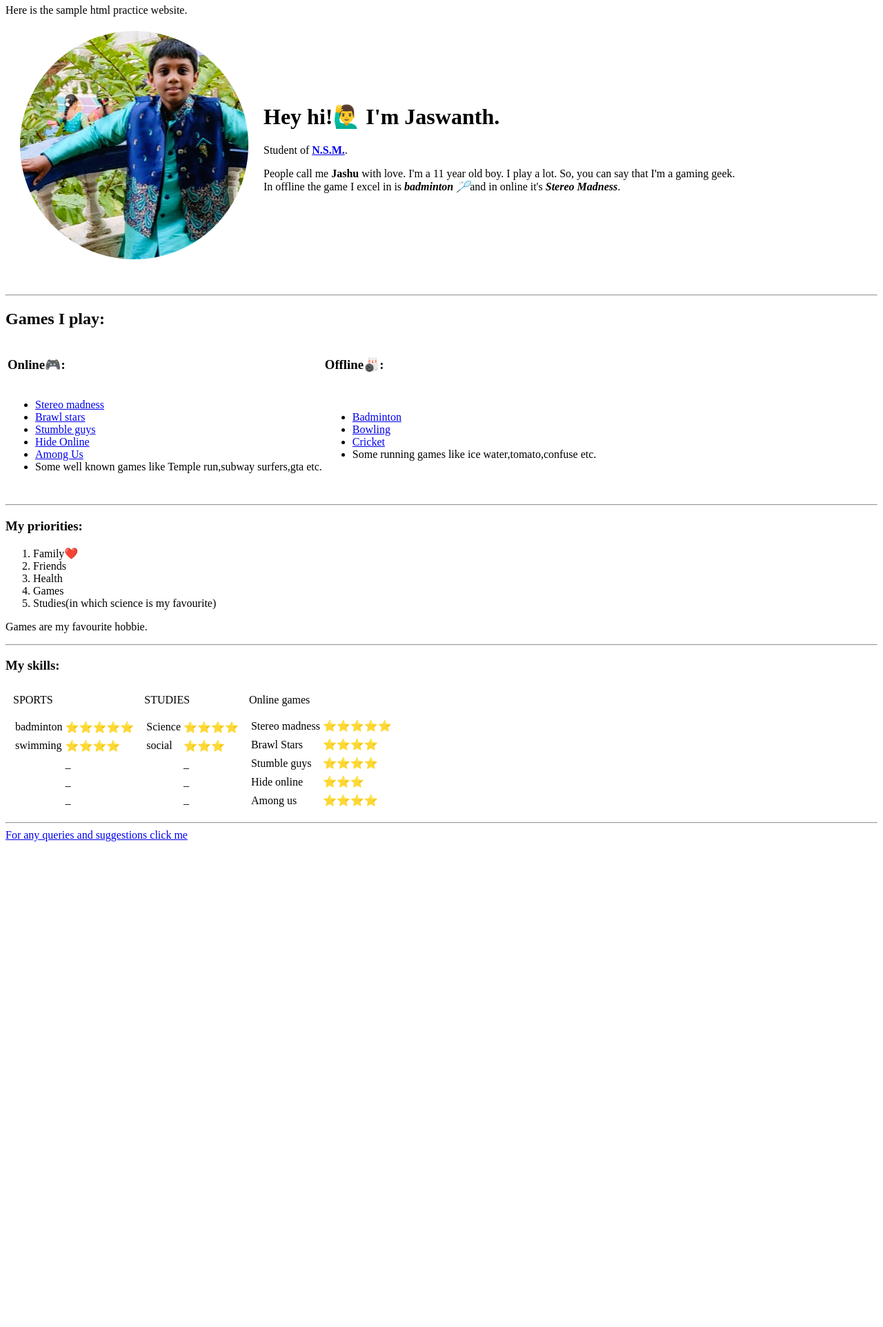
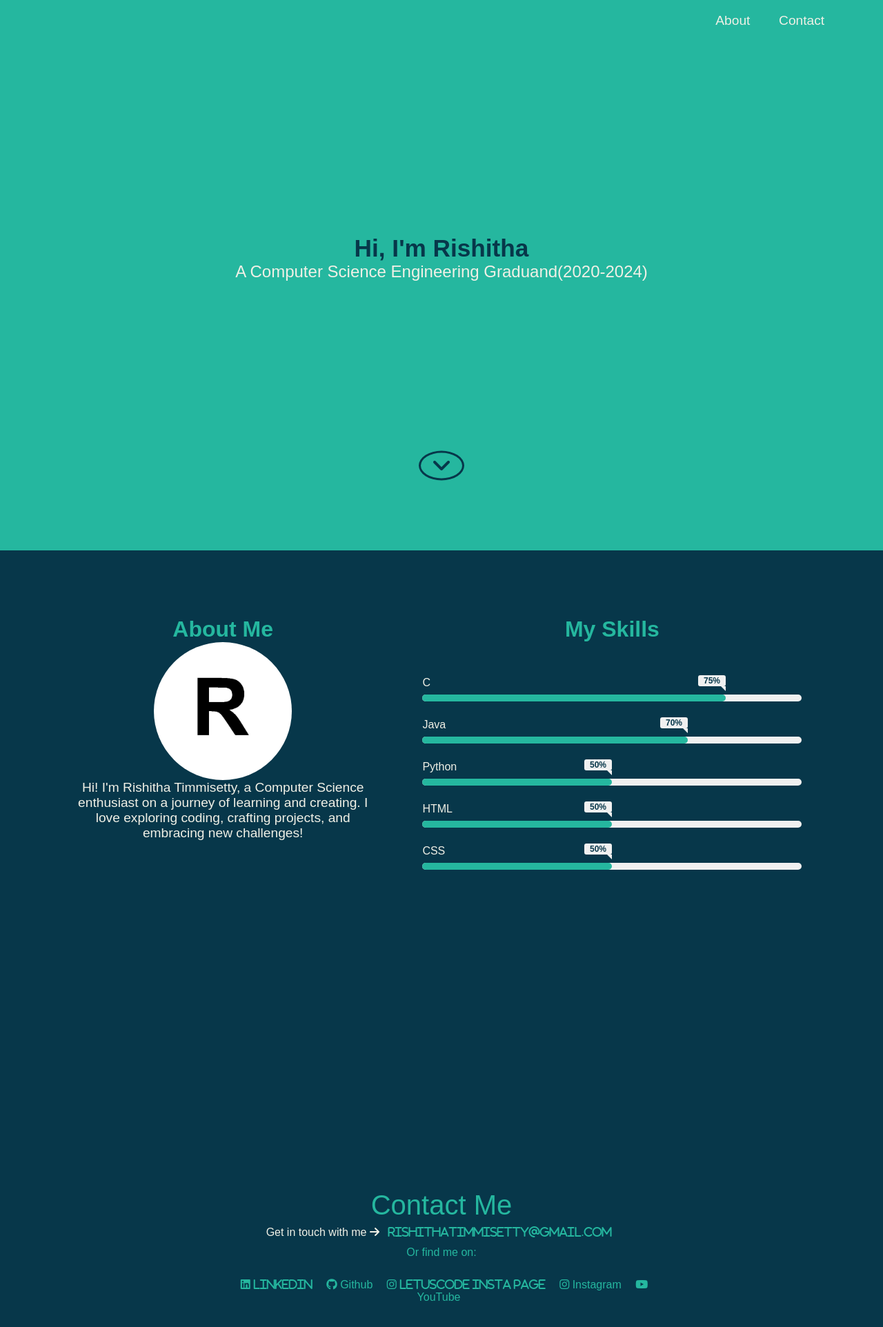
Before and after one commit to Rishitha-timmisetty/Web_Development, a plain HTML site: page index.html in a window 1280 px wide. Shown: the part 2-1926 px from the top of the page at 69% size. Before the commit the page ends 1230 px from the top, so only its background shows below. Drawn offline with nearby package versions, Linux system fonts and the light colour scheme.

Commit message:
HTML and CSS

```diff
--- a/index.html
+++ b/index.html
@@ -1,101 +1,122 @@
-<!DOCTYPE html>
-<html lang="en" dir="ltr">
+<html lang="en">
 
 <head>
-  <meta charset="utf-8">
-  <title>ℑaswanth</title>
+  <meta charset="UTF-8" />
+  <meta http-equiv="X-UA-Compatible" content="IE=edge" />
+  <meta name="viewport" content="width=device-width, initial-scale=1.0" />
+  <title>Rishitha Timmisetty</title>
+  <link rel="stylesheet" href="style.css" />
+  <link rel="icon" href="Screenshot 2023-08-20 223428.png">
+  <script src="https://kit.fontawesome.com/66aa7c98b3.js" crossorigin="anonymous"></script>
+  <script src="https://code.jquery.com/jquery-3.6.0.min.js"
+    integrity="sha256-/xUj+3OJU5yExlq6GSYGSHk7tPXikynS7ogEvDej/m4=" crossorigin="anonymous"></script>
 </head>
 
 <body>
-  Here is the sample html practice website.<br />
-  <table cellspacing="20">
-    <td><img src="images/Jashu-modified.png" alt="Jashwanth's picture"></td>
-    <td>
-      <h1>
-        Hey hi!🙋‍♂️ I'm Jaswanth.
-      </h1>
-      Student of <strong><a href="http://www.nsmpublicschoolvijayawada.org/">N.S.M.</a></strong>.
-      <p>
-        People call me <strong>Jashu</strong> with love. I'm a 11 year old boy. I play a lot. So, you can say that I'm a gaming geek.
-        <br />In offline the game I excel in is <em><strong>badminton 🏸</strong></em>and in online it's <em><strong>Stereo Madness</strong></em>.
-      </p>
-    </td>
-  </table> <br />
-  <hr />
-  <h2>Games I play:</h2>
-  <table>
-    <thead>
-      <td><h3>Online🎮:</h3></td>
-      <td><h3>Offline🎳:</h3></td>
-    </thead>
-    <tr>
-      <td>
-      <ul>
-        <li><a href="https://geometry-dash.fandom.com/wiki/Stereo_Madness">Stereo madness</a></li>
-        <li><a href="https://en.wikipedia.org/wiki/Brawl_Stars">Brawl stars</a></li>
-        <li><a href="https://store.steampowered.com/app/1677740/Stumble_Guys/">Stumble guys</a></li>
-        <li><a href="https://hideonline.fandom.com/wiki/Gameplay">Hide Online</a></li>
-        <li><a href="https://en.wikipedia.org/wiki/Among_Us">Among Us</a></li>
-        <li>Some well known games like Temple run,subway surfers,gta etc.</li>
-      </ul></td>
-      <td>
-      <ul>
-        <li><a href="https://en.wikipedia.org/wiki/Badminton"> Badminton</a></li>
-        <li><a href="https://en.wikipedia.org/wiki/Bowling"> Bowling</a></li>
-        <li> <a href="https://en.wikipedia.org/wiki/Cricket">Cricket</a></li>
-        <li> Some running games like ice water,tomato,confuse etc.</li>
-      </ul></td>
-    </tr>
-  </table>
-    <br />
+  <header class="header">
+    <nav class="navbar">
+      <div class="navbar-container container">
+        <div>
+          <h1 class="navbar-brand">Rishitha Timmisetty</h1>
+        </div>
+        <ul class="menu-items">
+          <li><a href="#about">About</a></li>
+          <!-- <li><a href="#my-works">Portfolio</a></li>shld add after uploading prjcts -->
+          <li><a href="#contact-me">Contact</a></li>
+        </ul>
+      </div>
+    </nav>
+    <div class="home-content" id="home-page">
+      <div class="name">
+        <h1>Hi, I'm Rishitha</h1>
+        <p>A Computer Science Engineering Graduand(2020-2024)</p>
+      </div>
+      <div class="angle-down-icon">
+        <a href="#about"><i class="fas fa-angle-down"></i></a>
+      </div>
+    </div>
+  </header>
+  <section class="about-me" id="about">
+    <div class="container">
+      <div class="about-content">
+        <div class="left-content">
+          <div>
+            <h1 class="about-heading">About Me</h1>
+          </div>
+          <img src="Screenshot 2023-08-20 223428.png" alt="image" />
+          <p>
+            Hi! I'm Rishitha Timmisetty, a Computer Science enthusiast on a journey of learning and creating.
+             I love exploring coding, crafting projects, and embracing new challenges!
+          </p>
+          <div class="work-arrow">
+            <!-- <p>
+              <a href="#my-works">Check out my work <i class="fas fa-arrow-down"></i></a> need to update
+            </p> -->
+          </div>
+        </div>
+        <div class="skills">
+          <div class="right-content">
+            <div>
+              <h1 class="skills-heading">My Skills</h1>
+            </div>
+            <div class="skills-bar">
+              <div class="bar">
+                <div class="info">
+                  <span>C</span>
+                </div>
+                <div class="progress-line"><span class="C"></span></div>
+                <div class="bar">
+                  <div class="info">
+                    <span>Java</span>
+                  </div>
+                  <div class="progress-line"><span class="Java"></span></div>
+                  <div class="bar">
+                    <div class="info">
+                      <span>Python</span>
+                    </div>
+                    <div class="progress-line"><span class="Python"></span></div>
+                    <div class="bar">
+                      <div class="info">
+                        <span>HTML</span>
+                      </div>
+                      <div class="progress-line"><span class="HTML"></span></div>
+                      <div class="bar">
+                        <div class="info">
+                          <span>CSS</span>
+                        </div>
+                        <div class="progress-line"><span class="CSS"></span></div>
+                      </div>
+                    </div>
+                  </div>
+                </div>
+              </div>
+            </div>
+            <div class="work-arrow-2">
+        <!-- -------------------------------------------------- -->
+            <!-- More -->
+          </p>
+        </div>
+      </div>
+    </div>
+  </section>
+  <div class="contact" id="contact-me">
+    <div class="container">
+      <div class="contact-content">
+        <h2>Contact Me</h2>
+        <p class="mail">
+          Get in touch with me <i class="fas fa-arrow-right"></i> <a href="mailto:rishitha.timmi@gmail.com" target="blank"><i class="fab fa-gmail">rishithatimmisetty@gmail.com</i></a>
+        </p>
+        <p class="links">Or find me on:</p>
+        <a href="https://www.linkedin.com/in/rishitha-timmisetty-404a3719b/" target="blank"><i class="fab fa-linkedin">
+            Linkedin</i></a>
+        <a href="https://github.com/Rishitha-timmisetty" target="blank"><i class="fab fa-github"></i> Github</a>
+        <a href="https://www.instagram.com/letuscode_2gether/" target="blank"><i class="fab fa-instagram"> letuscode insta page</i></a>
+        <a href="https://www.instagram.com/rishitha_timmisetty/" target="blank"><i class="fab fa-instagram"></i> Instagram</a>
+        <a href="https://www.youtube.com/@rishithat4736" target="blank"><i class="fab fa-youtube"></i>YouTube</a>
+      </div>
+    </div>
 
-<hr />
-<h3>My priorities:</h3>
-<ol>
-  <li>Family❤️</li>
-  <li>Friends</li>
-  <li>Health</li>
-  <li>Games</li>
-  <li>Studies(in which science is my favourite)</li>
-</ol>
-<p>Games are my favourite hobbie.</p>
-<hr />
-<h3>My skills:</h3>
-<table cellspacing="10">
-  <thead>
-    <tr>
-      <td>SPORTS</td>
-      <td>STUDIES</td>
-      <td>Online games</td>
-    </tr>
-  </thead>
-  <tbody>
-   <tr>
-     <td><table>
-      <td><tr><td>badminton</td><td>⭐⭐⭐⭐⭐</td></tr></td>
-      <td><tr><td>swimming</td><td>⭐⭐⭐⭐</td></tr></td>
-      <td><tr><td></td><td>_</td></tr></td>
-      <td><tr><td></td><td>_</td></tr></td>
-      <td><tr><td></td><td>_</td></tr></td>
-       </table></td>
-<td><table>
-      <td><tr><td>Science</td><td>⭐⭐⭐⭐</td></tr></td>
-      <td><tr><td>social</td><td>⭐⭐⭐</td></tr></td>
-      <td><tr><td></td><td>_</td></tr></td>
-      <td><tr><td></td><td>_</td></tr></td>
-      <td><tr><td></td><td>_</td></tr></td>
-    </table></td>
-    <td><table>
-          <td><tr><td>Stereo madness</td><td>⭐⭐⭐⭐⭐</td></tr></td>
-          <td><tr><td>Brawl Stars</td><td>⭐⭐⭐⭐</td></tr></td>
-          <td><tr><td>Stumble guys</td><td>⭐⭐⭐⭐</td></tr></td>
-          <td><tr><td>Hide online</td><td>⭐⭐⭐</td></tr></td>
-          <td><tr><td>Among us</td><td>⭐⭐⭐⭐</td></tr></td>
-        </table></td>
-   </tr>
-  </tbody>
-</table>
-<hr />
-<stong><a href="my contact.html">For any queries and suggestions click me</a></stong>
+  </div>
 </body>
+
 </html>
--- /dev/null
+++ b/style.css
@@ -0,0 +1,507 @@
+* {
+  margin: 0;
+  padding: 0;
+  box-sizing: border-box;
+}
+
+body {
+  font-family: "Poppins", sans-serif;
+}
+
+header {
+  background-color: #25b79f;
+  height: 100vh;
+}
+
+.container {
+  max-width: 1200px;
+  width: 90%;
+  margin: auto;
+}
+
+/* ////........Navbar.......//// */
+
+.navbar {
+  position: fixed;
+  width: 100%;
+  z-index: 500;
+}
+
+.navbar-container {
+  display: flex;
+  justify-content: space-between;
+  align-items: center;
+  height: 64px;
+}
+
+.menu-items {
+  display: flex;
+}
+
+.menu-items li {
+  list-style: none;
+  padding: 1rem;
+}
+
+.menu-items a {
+  text-decoration: none;
+  color: #f0f0e6;
+  font-size: 1.2rem;
+  padding: 0.3rem;
+}
+
+.menu-items a:hover {
+  border-bottom: 2px solid #f0f0e6;
+}
+
+.navbar .logo {
+  order: 1;
+  color: #f0f0e6;
+  font-size: 2rem;
+}
+
+/* ////........Home Content........//// */
+
+.home-content .name {
+  position: absolute;
+  top: 47%;
+  left: 50%;
+  transform: translate(-50%, -50%);
+  color: #07374a;
+  width: 100%;
+  text-align: center;
+}
+
+.home-content .name h1 {
+  font-size: 2.2rem;
+  text-align: center;
+}
+
+.home-content .name p {
+  color: #f0f0e6;
+  font-size: 1.5rem;
+}
+
+.angle-down-icon {
+  position: absolute;
+  bottom: 10%;
+  left: 50%;
+  transform: translate(-50%, -50%);
+  font-size: 2rem;
+  border: 3px solid #07374a;
+  border-radius: 50%;
+}
+
+.angle-down-icon a {
+  text-decoration: none;
+  color: #07374a;
+  padding: 1rem;
+}
+
+/* ////........About Me........//// */
+
+.about-me {
+  background-color: #07374a;
+  padding: 6rem 0;
+}
+
+.about-me .about-heading {
+  color: #25b79f;
+  font-size: 2rem;
+  font-weight: 600;
+  text-align: center;
+}
+
+.about-content img {
+  height: 200px;
+  width: 200px;
+  object-fit: cover;
+  border-radius: 100%;
+}
+
+.about-content p {
+  font-size: 1.2rem;
+  color: #f0f0e6;
+  padding: 0 2.3rem;
+  text-align: center;
+}
+
+.skills .skills-heading {
+  font-size: 2rem;
+  font-weight: 600;
+  color: #25b79f;
+  text-align: center;
+}
+
+.about-me .about-content {
+  display: flex;
+  flex-wrap: wrap;
+}
+
+.about-content .left-content {
+  flex-basis: 45%;
+  text-align: center;
+}
+
+.about-content .right-content {
+  flex-basis: 45%;
+}
+
+/* ///.....Skill Bar....../// */
+
+.skills-bar {
+  padding: 25px 30px;
+}
+
+.skills-bar .bar {
+  margin: 25px 0;
+}
+
+.skills-bar .bar .info span {
+  font-size: 1rem;
+  font-weight: 500;
+}
+
+.skills-bar .bar .info {
+  margin-bottom: 8px;
+  color: #f0f0e6;
+}
+
+.skills-bar .bar .progress-line {
+  position: relative;
+  height: 10px;
+  width: 550px;
+  background: #f0f0f0;
+  border-radius: 10px;
+  transform: scaleX(0);
+  transform-origin: left;
+  animation: animate 1s cubic-bezier(1, 0, 0.5, 1) forwards;
+}
+
+.bar .progress-line span {
+  position: absolute;
+  background: #25b79f;
+  height: 100%;
+  border-radius: 10px;
+  transform: scaleX(0);
+  transform-origin: left;
+  animation: animate 1s 1s cubic-bezier(1, 0, 0.5, 1) forwards;
+}
+
+@keyframes animate {
+  100% {
+    transform: scaleX(1);
+  }
+}
+
+.progress-line .C {
+  width: 80%;
+}
+.progress-line .Java {
+  width: 70%;
+}
+.progress-line .Python {
+  width: 50%;
+}
+.progress-line .HTML {
+  width: 50%;
+}
+.progress-line .CSS {
+  width: 50%;
+}
+
+.bar .progress-line span::before {
+  position: absolute;
+  content: "";
+  height: 0;
+  right: 0;
+  top: -12px;
+  width: 0;
+  border: 7px solid transparent;
+  border-bottom-width: 0px;
+  border-right-width: 0px;
+  border-top-style: #f0f0f0;
+  border-top-color: #f0f0f0;
+}
+
+.bar .progress-line span::after {
+  position: absolute;
+  right: 0;
+  top: -28px;
+  color: #07374a;
+  font-size: 12px;
+  font-weight: 700;
+  background: #f0f0f0;
+  padding: 1px 8px;
+  border-radius: 3px;
+}
+
+.progress-line .C::after {
+  content: "75%";
+}
+.progress-line .Java::after {
+  content: "70%";
+}
+.progress-line .Python::after {
+  content: "50%";
+}
+.progress-line .HTML::after {
+  content: "50%";
+}
+.progress-line .CSS::after {
+  content: "50%";
+}
+
+.navbar.solid {
+  background-color: #07374a;
+  transition: background-color 1s ease 0s;
+  box-shadow: 0 0 4px rgb(7 55 74 / 20%);
+  z-index: 500;
+}
+
+.navbar.solid .navbar-brand {
+  display: inline-block;
+  color: #f0f0e6;
+  transition: color 1s ease 0s;
+}
+
+.navbar-brand {
+  display: none;
+  color: #f0f0e6;
+  font-weight: 400;
+}
+
+.work-arrow {
+  margin: 2rem 0;
+}
+
+.work-arrow a {
+  font-size: 1rem;
+  text-decoration: none;
+  color: #25b79f;
+}
+
+.work-arrow-2 {
+  margin: 2rem 0;
+}
+
+.work-arrow-2 a {
+  font-size: 1rem;
+  text-decoration: none;
+  color: #25b79f;
+  display: none;
+}
+
+/* ////.....Portfolio......///// */
+/* --------------------------------------------------------------------------------------------- */
+
+.more-work {
+  text-align: center;
+  margin: 3rem 0 1rem 0;
+}
+
+.more-work p {
+  font-size: 1.6rem;
+  color: #07374a;
+  font-weight: 500;
+}
+
+.more-work a {
+  text-decoration: none;
+  color: #f0f0e6;
+  font-size: 1.3rem;
+}
+
+.more-work a:hover {
+  border-bottom: 2px solid #f0f0e6;
+}
+
+/* ////......Contact......///// */
+
+.contact {
+  background: #07374a;
+  position: relative;
+  height: 92vh;
+}
+
+.contact-content {
+  position: absolute;
+  top: 50%;
+  left: 50%;
+  transform: translate(-50%, -50%);
+  text-align: center;
+}
+
+.contact-content h2 {
+  font-size: 2.5rem;
+  font-weight: 400;
+  color: #25b79f;
+  padding-bottom: 0.5rem;
+}
+
+.contact-content .mail {
+  color: #f0f0e6;
+  padding-bottom: 0.2rem;
+  font-size: 1rem;
+}
+
+.contact-content .links {
+  color: #25b79f;
+  padding: 0.5rem;
+  padding-bottom: 1.8rem;
+  font-size: 1rem;
+}
+
+.contact-content a {
+  text-decoration: none;
+  color: #25b79f;
+  padding: 0.5rem;
+  transition: 0.3s ease-in-out;
+}
+
+.contact-content a:hover {
+  color: #f0f0e6;
+}
+
+/* ////......Media query......//// */
+
+@media (max-width: 500px) {
+  html {
+    font-size: 60%;
+  }
+
+  .about-content .left-content {
+    flex-basis: 100%;
+    text-align: center;
+  }
+
+  .about-content .right-content {
+    flex-basis: 100%;
+  }
+
+  .skills {
+    width: 100%;
+  }
+
+  .skills-bar .bar .progress-line {
+    width: 100%;
+  }
+
+  .work-arrow {
+    display: none;
+  }
+
+  .right-content h1 {
+    margin-top: 3.2rem;
+  }
+
+  .work-arrow-2 a {
+    font-size: 1.3rem;
+    text-decoration: none;
+    color: #25b79f;
+    display: block;
+    text-align: center;
+  }
+
+  .contact-content {
+    width: 100%;
+  }
+}
+
+@media (min-width: 501px) and (max-width: 768px) {
+  html {
+    font-size: 65%;
+  }
+
+  .about-content .left-content {
+    flex-basis: 100%;
+    text-align: center;
+  }
+
+  .about-content .right-content {
+    flex-basis: 100%;
+  }
+
+  .skills {
+    width: 100%;
+  }
+
+  .skills-bar .bar .progress-line {
+    width: 100%;
+  }
+
+  .work-arrow {
+    display: none;
+  }
+
+  .right-content h1 {
+    margin-top: 3.2rem;
+  }
+   /* ------------------------------------------------------------------------------------------------------- */
+  .work-arrow-2 a {
+    font-size: 1.3rem;
+    text-decoration: none;
+    color: #25b79f;
+    display: block;
+    text-align: center;
+  }
+
+  .contact-content {
+    width: 100%;
+  }
+}
+
+@media (min-width: 769px) and (max-width: 1200px) {
+  html {
+    font-size: 70%;
+  }
+
+  .about-content .left-content {
+    flex-basis: 100%;
+    text-align: center;
+  }
+
+  .about-content .right-content {
+    flex-basis: 100%;
+  }
+
+  .skills {
+    width: 100%;
+    display: flex;
+    flex-direction: column;
+    justify-content: center;
+    align-items: center;
+  }
+
+  .work-arrow {
+    display: none;
+  }
+
+  .left-content h1 {
+    margin-top: 3.2rem;
+    text-align: center;
+  }
+
+  .right-content h1 {
+    margin-top: 3.2rem;
+    text-align: center;
+  }
+
+  .work-arrow-2 a {
+    font-size: 1.3rem;
+    text-decoration: none;
+    color: #25b79f;
+    display: block;
+    text-align: center;
+  }
+
+  .contact-content {
+    width: 100%;
+  }
+}
+
+@media (orientation: landscape) and (max-height: 500px) {
+  .header {
+    height: 90vmax;
+  }
+}
```
Also changed, not shown: Screenshot 2023-08-20 223428.png (added).
